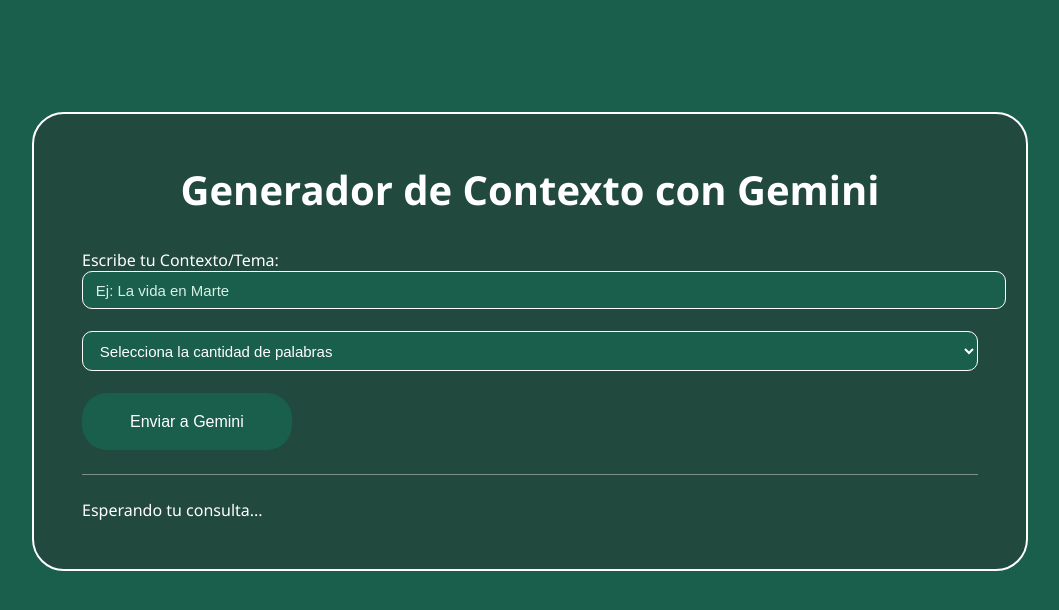
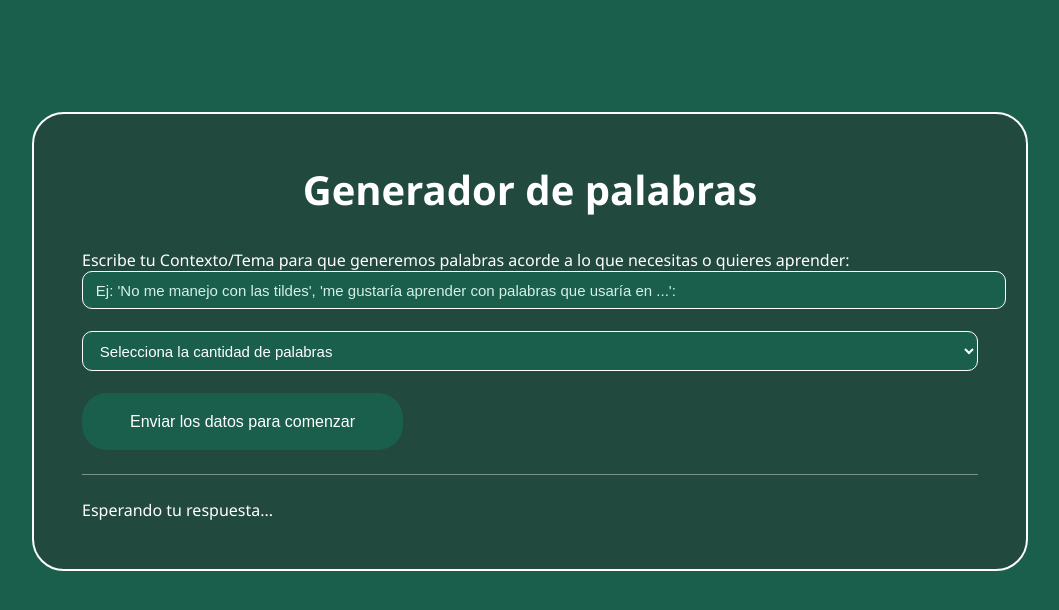
Before and after one commit to V0ddka/Grupo07-proyecto, a Django app: template templates/palabra_por_contexto.html in a window 1280 px wide. Shown: the top 610 px of the page, without its empty margins (110-1169 px from the left). Run offline with Django 5.2, Linux system fonts and the light colour scheme; the template is opened without the code that fills it, so the values that code supplies are empty.

Commit message:
configuracion mnima en template de palabras por contexto y arreglos en el prompt base de la ia

```diff
--- a/templates/palabra_por_contexto.html
+++ b/templates/palabra_por_contexto.html
@@ -5,23 +5,23 @@
 <head>
     <meta charset="UTF-8">
     <link rel="stylesheet" href="{% static 'css/contexto.css' %}">
-    <title>Consulta a Gemini</title>
+    <title>Generador de palabras ---- Lexi ----</title>
 
 </head>
 <body>
     <div class="cont">
         <div class="block">
 
-            <h1>Generador de Contexto con Gemini</h1>
+            <h1>Generador de palabras</h1>
 
             <form method="POST" action="{% url 'palabra_por_contexto' %}">
                 {% csrf_token %}
 
-                <label for="input_usuario">Escribe tu Contexto/Tema:</label><br>
+                <label for="input_usuario">Escribe tu Contexto/Tema para que generemos palabras acorde a lo que necesitas o quieres aprender:</label><br>
                 <input type="text"
                        id="input_usuario"
                        name="input_usuario"
-                       placeholder="Ej: La vida en Marte"
+                       placeholder="Ej: 'No me manejo con las tildes', 'me gustaría aprender con palabras que usaría en ...':"
                        required><br><br>
 
                 <select name="num_palabras" required>
@@ -31,7 +31,7 @@
                     <option value="15">15 palabras</option>
                 </select><br><br>
 
-                <button type="submit" class="bt">Enviar a Gemini</button>
+                <button type="submit" class="bt">Enviar los datos para comenzar</button>
             </form>
 
             <hr>
@@ -40,7 +40,7 @@
                 <h3>Resultado:</h3>
                 <p style="white-space: pre-wrap;">{{ response|linebreaks }}</p>
             {% else %}
-                <p>Esperando tu consulta...</p>
+                <p>Esperando tu respuesta...</p>
             {% endif %}
 
         </div>
```
Also changed, not shown: proyecto/views.py (+4 -4 lines).
